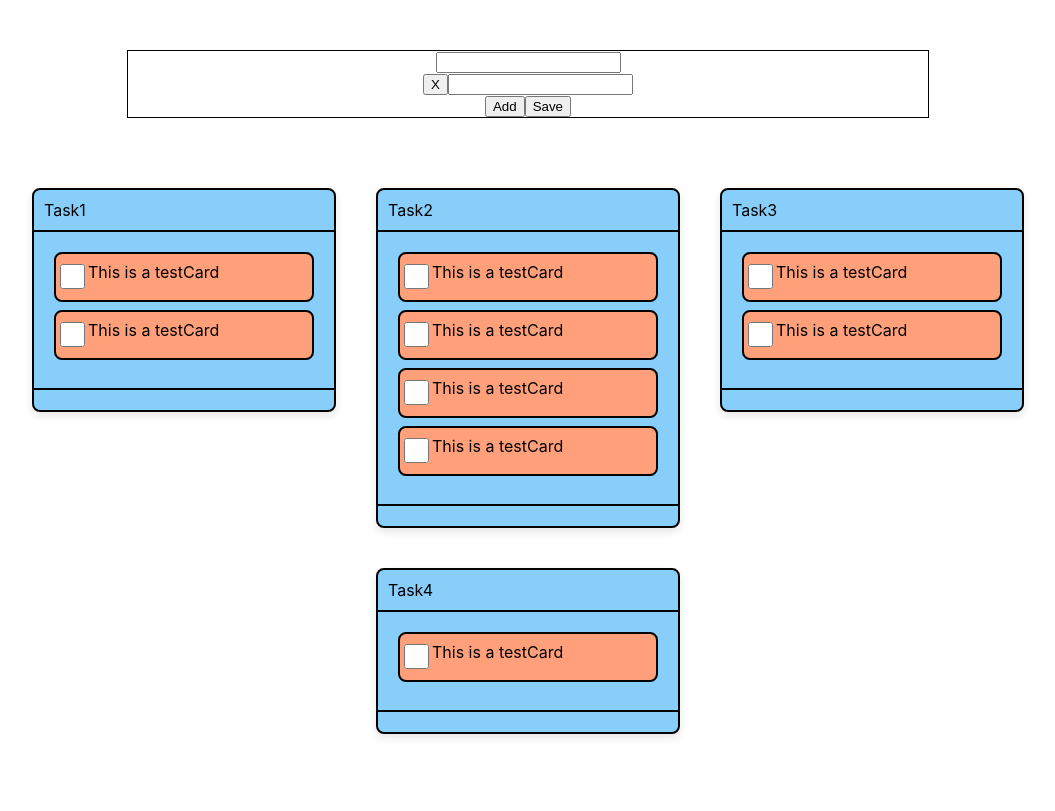
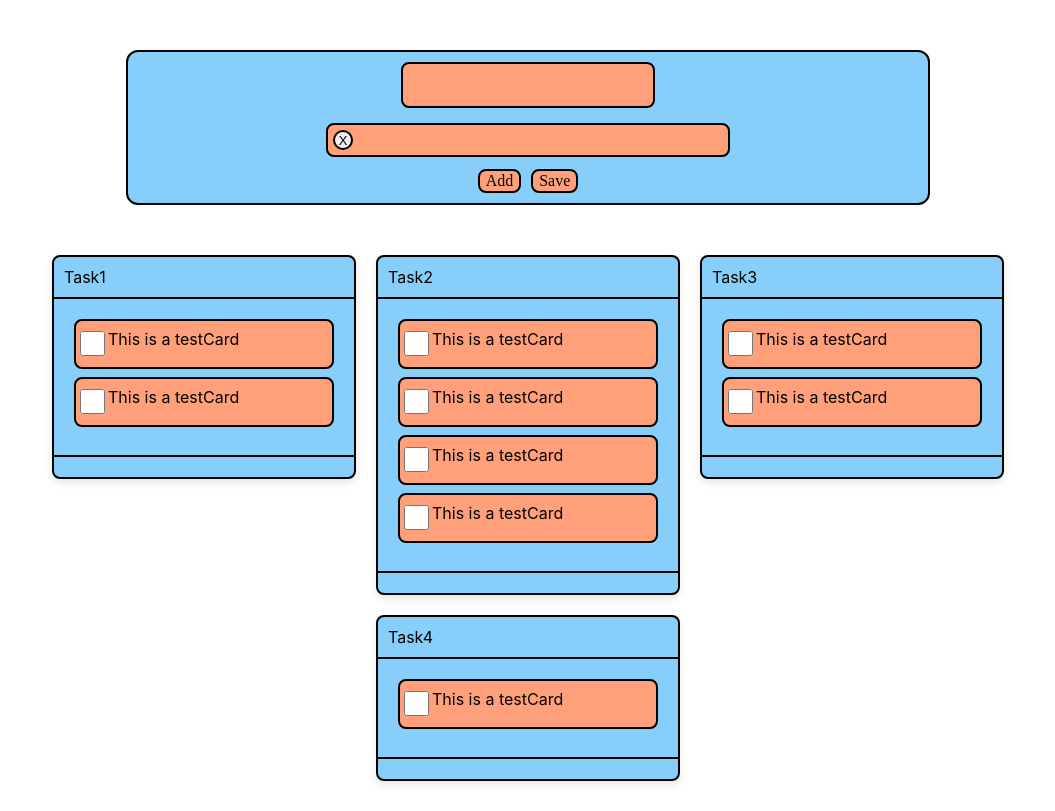
Before and after one commit to chris0707/taskplanner, a React (Create React App) app: page / in a window 1280 px wide. Shown: the whole page, without its empty margins (112-1167 px from the left). Built offline with nearby package versions, Linux system fonts and the light colour scheme.

Commit message:
Header input imp 90%

```diff
--- a/src/components/cardComponents/body.jsx
+++ b/src/components/cardComponents/body.jsx
@@ -4,7 +4,6 @@ import TaskItem from './taskItem';
 export default function Body(props) {
     const {content, taskName} = props;
     const [tasks, setTasks] = useState([]);
-
 
     const initialState = [
             {
--- a/src/components/css/card.css
+++ b/src/components/css/card.css
@@ -28,18 +28,21 @@
 .card-container {
   display: flex;
   flex-wrap: wrap;
-  max-width: 1200px;
+  max-width: 1400px;
+  min-width: 300px;
   justify-content: center;
   margin: 0 auto;
   align-items: flex-start;
+  margin: 20px 50px;
 }
 
 .card {
     width: 300px;
+    min-width: 300px;
     border-radius: 8px;
     background-color: #fff;
     box-shadow: 0 4px 8px rgba(0, 0, 0, 0.1);
-    margin: 20px;
+    margin: 10px;
     background-color: lightskyblue;
     border: 2px solid black;
   }
--- a/src/components/css/header.css
+++ b/src/components/css/header.css
@@ -1,24 +1,122 @@
+textArea,input {
+    font-family: 'Chalkduster';
+}
+
+.header-componentContainer {
+    display: flex;
+    justify-content: center;
+    min-width: 300px;
+    margin: 0 50px;
+}
+
 .header-inputContainer {
+    display: flex;
+    margin: 50px 50px 20px 50px;
+    min-width: 300px;
+    max-width: 800px;
+    border: 1px solid black;
+    background-color: lightskyblue;
+    border: 2px solid black;
+    border-radius: 12px;
+    justify-content: center;
+    align-items: center;
+    flex-direction: column;
+    width: 100%;
+}
+
+.hedaer-taskName-container {
+    display: flex;
+    align-items: center;
+
+}
+
+.header-taskName {
+    display: flex;
+    background-color: lightsalmon;
+    border: 2px solid black;
+    border-radius: 8px;
+    margin: 10px 2px 5px 2px;
+    min-height: 30px;
+    min-width: 250px;
+    align-items: center;
+}
+
+.header-taskName input {
+    background-color: lightsalmon;
+    border: none;
+    margin:  5px;
+    resize: none;
+    height: 30px;
+    font-size: large;
+    overflow: hidden;
+    text-align: center;
+    width: 100%;
+}
+
+.header-inputs {
+    display: flex;
+    background-color: lightsalmon;
+    border: 2px solid black;
+    border-radius: 8px;
+    margin: 10px 2px;
+    min-height: 30px;
+    min-width: 250px;
+    width: 100%;
+    align-items: center;
+}
+
+.header-inputs textarea {
+    background-color: lightsalmon;
+    border: none;
+    margin: 5px;
+    resize: none;
+    height: auto;
+    overflow: hidden;
+    width: 100%;
+}
+
+.header-inputs button {
+    display: flex;
+    margin-left: 5px;
+    border: 2px solid black;
+    border-radius: 50%;
+    width: 20px;
+    height: 20px;
+    font-size: small;
+    align-items: center;
+    justify-content: center;
+}
+
+.header-inputs button:hover {
+    background-color: darkgray;
+}
+.header-taskContent {
     display: flex;
     justify-content: center;
     align-items: center;
     flex-direction: column;
-    margin: 50px auto;
-    min-width: 300px;
-    max-width: 1200px;
-    border: 1px solid black;
-    width: 800px;
+    margin: 0 5px;
+    width: 50%;
+
 }
-
-.header-taskContent {
-    display: flex;
-    justify-content: center;
-    flex-direction: column;
-}
-
 
 .header-buttons {
     display: flex;
     flex-direction: row;
     justify-content: space-between;
+    align-items: center;
+    margin: 2px 2px 10px 2px;
 }
+
+.header-buttons button {
+    background-color: lightsalmon;
+    border: 2px solid black;
+    border-radius: 8px;
+    margin: 0 5px;
+    font-size: medium;
+    font-family: 'chalkduster';
+}
+
+.header-buttons button:hover {
+    background-color: salmon;
+}
--- a/src/components/inputBox.jsx
+++ b/src/components/inputBox.jsx
@@ -8,7 +8,7 @@ export default function InputBox() {
     const [inputs, setInputs] = useState([{id: 1, value:''}]);
     const { addToStack } = useContext(GlobalContext);
 
-    const addNewInput = () => {
+    const addNewInput = (event) => {
         const newInput = {
             id: inputs.length + 1,
             value: ''
@@ -34,7 +34,16 @@ export default function InputBox() {
         setInputs(filteredInputs);
     }
 
+    const autoGrowTextArea = (event) => {
+      const element = event.target;
+      if (element){
+        element.style.height = "5px";
+        element.style.height = (element.scrollHeight) + "px";
+      }
+    }
+
   return (
+    <div className="header-componentContainer">
       <div className="header-inputContainer">
         <div className="header-taskName">
           <input
@@ -47,9 +56,9 @@ export default function InputBox() {
         <div className="header-taskContent">
           {inputs.length > 0 &&
             inputs.map((inp, idx) => (
-            <div>
+              <div className="header-inputs">
                 <button onClick={() => removeInput(inp.id)}>X</button>
-              <input
+                <textarea
                   key={inp.id}
                   id={`inp-${inp.id}`}
                   type="text"
@@ -59,19 +68,20 @@ export default function InputBox() {
                     newInputs[idx].value = e.target.value;
                     setInputs(newInputs);
                   }}
+                  onKeyDown={autoGrowTextArea}
+                  rows={1}
                 />
               </div>
             ))}
         </div>
         <div className="header-buttons">
-        <div>
-          {/* <button>Cancel</button> */}
-        </div>
+          <div>{/* <button>Cancel</button> */}</div>
           <div>
             <button onClick={addNewInput}>Add</button>
             <button onClick={hanldeOnSave}>Save</button>
           </div>
         </div>
       </div>
+    </div>
   );
 }
```
Lines whose indentation alone changed are shown as unchanged.
